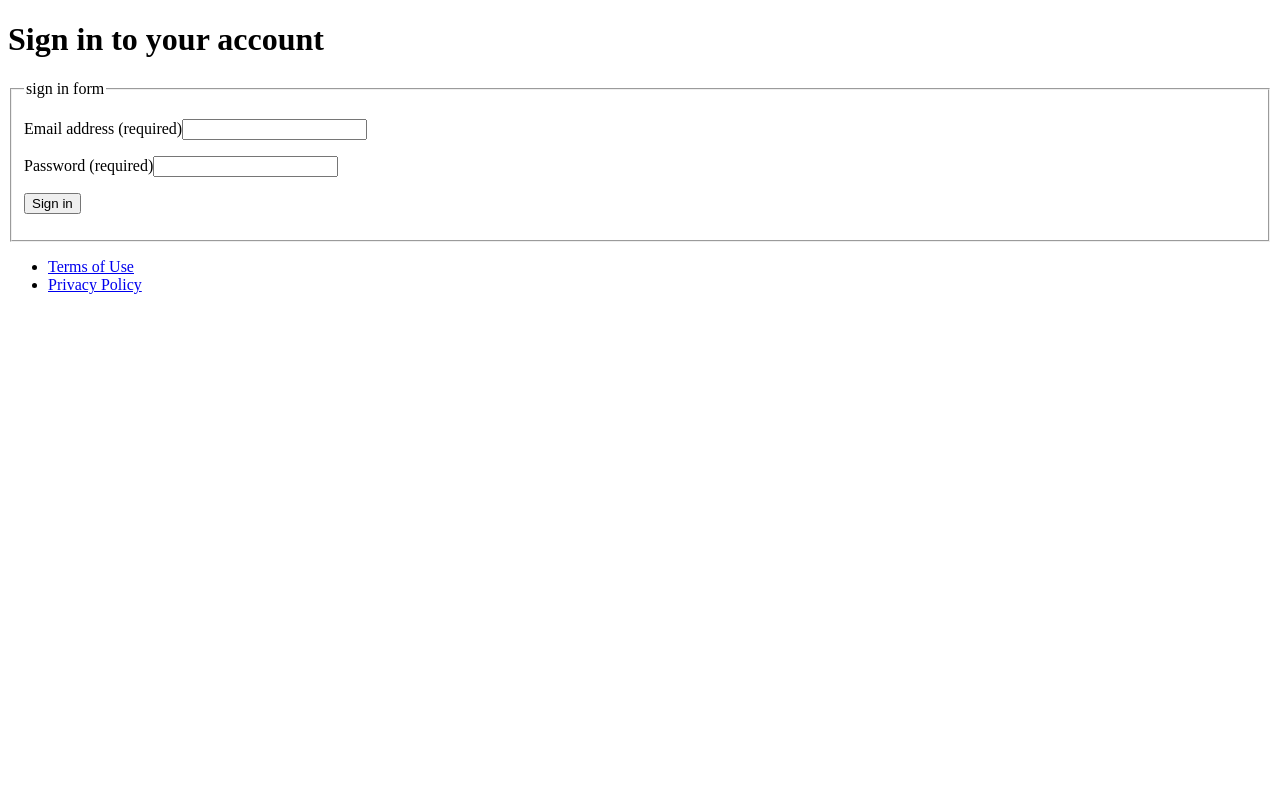
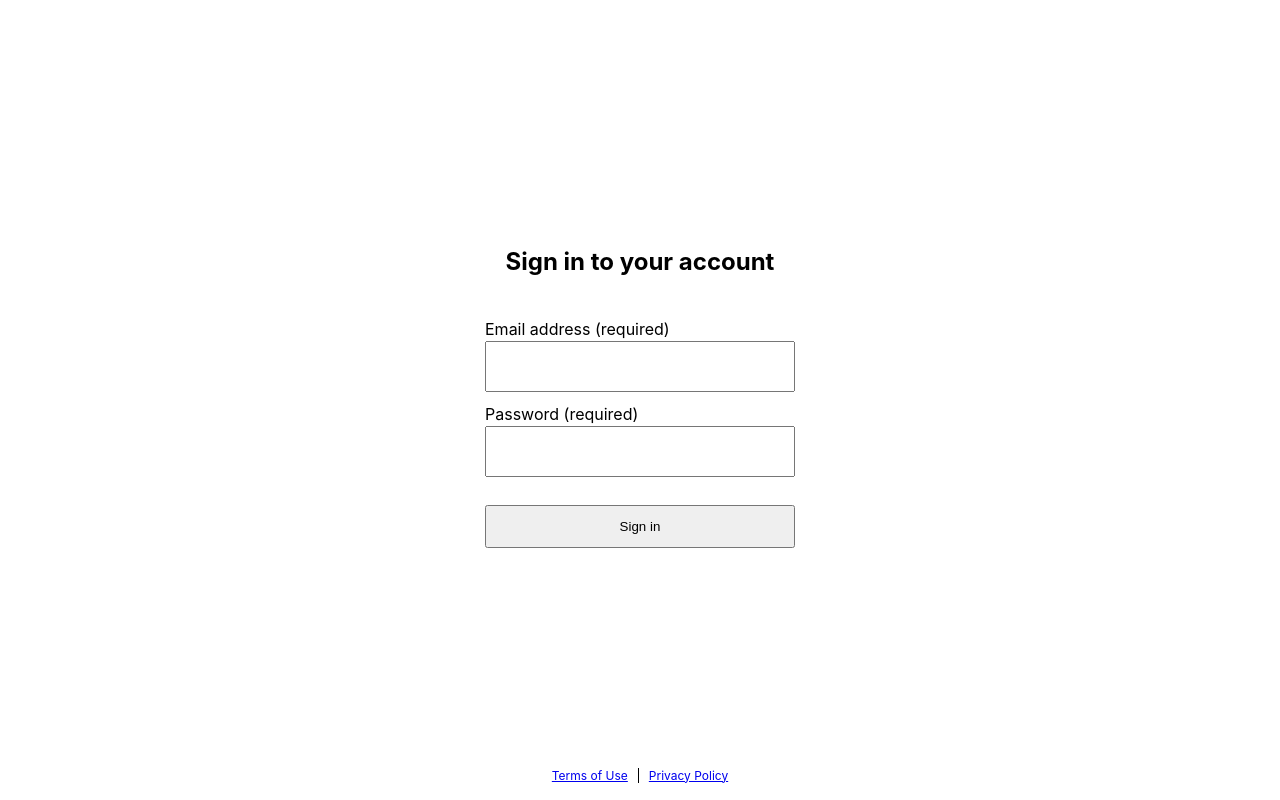
Before and after one commit to jknanda78/accessible-forms, a Next.js app: page / in a window 1280 px wide. Built offline with nearby package versions, Linux system fonts and the light colour scheme.

Commit message:
feat(a11y): added styles to the form

```diff
--- a/src/pages/_app.tsx
+++ b/src/pages/_app.tsx
@@ -1,10 +1,16 @@
 import { AppProps } from "next/app";
+import "@styles/normalize.css";
+import "@styles/layout.css";
 import "@styles/commons.css";
 
 const App: React.FC<AppProps> = (props) => {
   const { Component, pageProps } = props;
   return (
-    <Component {...pageProps} />
+    <div className="standard">
+      <div className="wrapper">
+        <Component {...pageProps} />
+      </div>
+    </div>
   );
 };
 
--- a/src/pages/index.tsx
+++ b/src/pages/index.tsx
@@ -68,7 +68,7 @@ const LoginForm: React.FunctionComponent = () => {
       <main>
         <form onSubmit={submitHandler} noValidate>
           <fieldset>
-            <legend>sign in form</legend>
+            <legend className="sr-only">sign in form</legend>
             <p>
               <label
                 htmlFor="email_address"
@@ -115,7 +115,7 @@ const LoginForm: React.FunctionComponent = () => {
           </fieldset>
         </form>
       </main>
-      <footer>
+      <footer className="sticky">
         <ul>
           <li>
             <a href="/terms_of_use" onClick={() => { }}>Terms of Use</a>
--- a/src/styles/commons.css
+++ b/src/styles/commons.css
@@ -10,4 +10,5 @@
 
 .field-error {
   color: #eb0000;
+  margin-top: 2px;
 }
--- /dev/null
+++ b/src/styles/layout.css
@@ -0,0 +1,88 @@
+.standard {
+  display: flex;
+  justify-content: center;
+  height: 100%;
+  margin: 0 8px;
+  padding: 0;
+}
+
+.wrapper {
+  display: flex;
+  box-sizing: border-box; /* to avoid bleeding thru the parent div */
+  flex-direction: column;
+  align-items: center;
+  width: 98%;
+  height: 100%;
+  margin: 0;
+  padding: 0;
+}
+
+header {
+  margin: 5px 0 32px;
+  justify-content: center;
+}
+
+main {
+  flex-direction: column;
+  align-items: center;
+}
+
+fieldset {
+  padding: 5px;
+  border: none;
+  width: 100%;
+}
+
+fieldset p {
+  display: flex;
+  flex-direction: column;
+  padding: 6px 0;
+}
+
+p label {
+  margin-bottom: 2px;
+}
+
+p input {
+  padding: 16px 12px;
+}
+
+p button {
+  margin-top: 16px;
+  padding: 12px;
+}
+
+footer {
+  font-size: 12px;
+  min-height: 50px;
+  align-items: center;
+  justify-content: center;
+}
+
+footer ul {
+  justify-content: center;
+}
+
+footer ul li {
+  padding: 0 10px;
+  border-right: 1px solid;
+}
+
+li:last-child {
+  border-right: none;
+}
+
+.sticky {
+  position: fixed;
+  bottom: 0;
+  left: 0;
+  right: 0;
+}
+
+/* Desktop */
+@media screen and (min-device-width: 415px) {
+  .wrapper {
+    justify-content: center;
+    width: 320px;
+  }
+}
--- /dev/null
+++ b/src/styles/normalize.css
@@ -0,0 +1,61 @@
+html,
+body,
+#__next {
+  width: 100%;
+  height: 100%;
+  font-family: -apple-system, BlinkMacSystemFont, "Segoe UI", "Roboto", "Oxygen",
+    "Ubuntu", "Cantarell", "Fira Sans", "Droid Sans", "Helvetica Neue",
+    sans-serif;
+  -webkit-font-smoothing: antialiased;
+  -moz-osx-font-smoothing: grayscale;
+}
+
+body,
+html,
+div,
+ul,
+li,
+p,
+nav,
+section,
+header,
+footer,
+h1,
+h2,
+h3,
+h4,
+h5,
+h6,
+fieldset {
+  margin: 0;
+  padding: 0;
+  font-size: 100%;
+  box-sizing: border-box;
+}
+
+ul li {
+  list-style-type: none;
+}
+
+a:hover,
+a:link,
+a:visited,
+a:active {
+  text-decoration: underline;
+}
+
+h1 {
+  font-size: 24px;
+  text-align: center;
+}
+
+header, main, nav, footer, form, ul, div, p {
+  display: flex;
+  width: 100%;
+}
+
+@media screen and (min-device-width: 1200px) and (max-device-width: 1600px) {
+  h1 {
+    font-size: 28px;
+  }
+}
```
